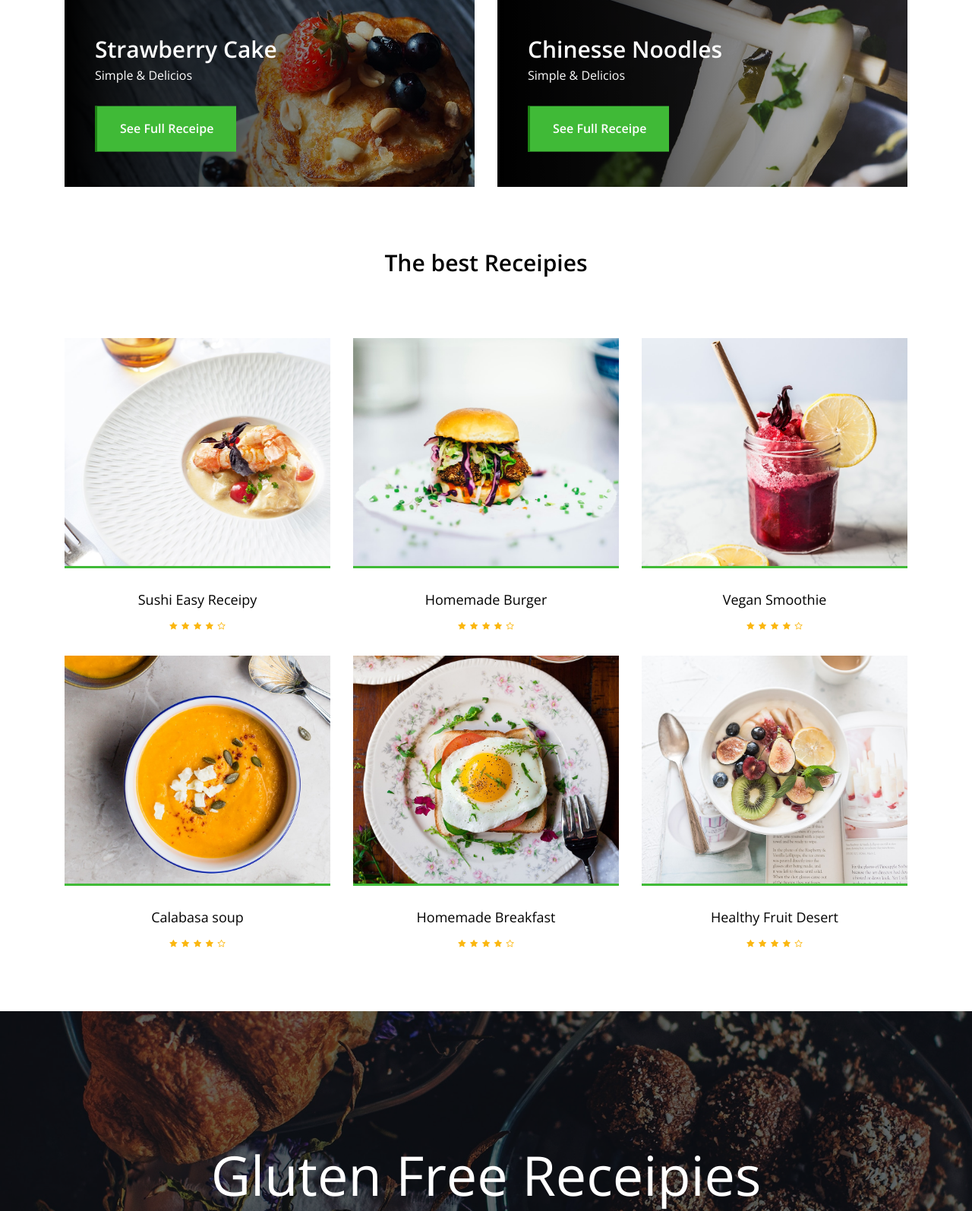
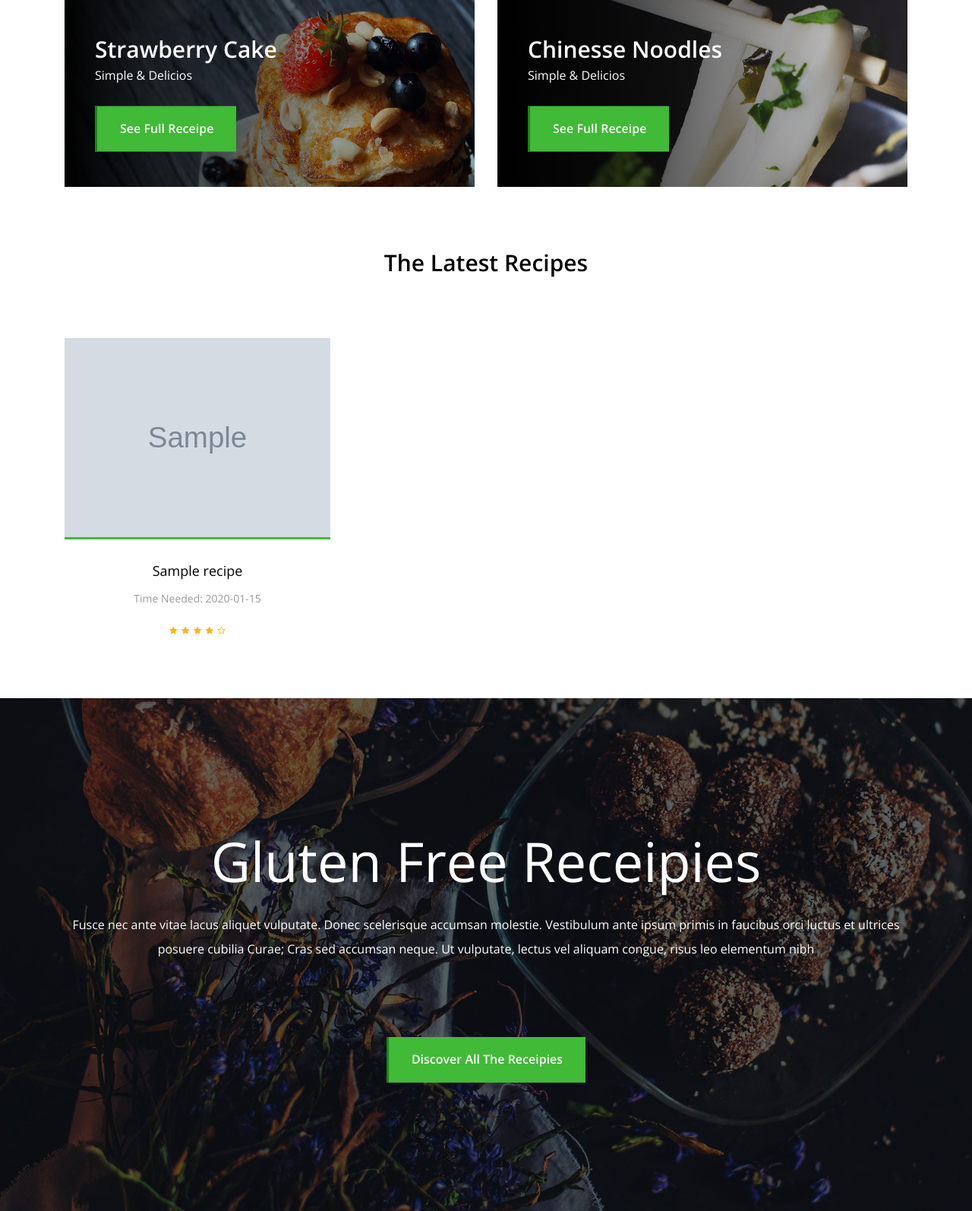
Before and after one commit to ann-jo-mathew/recipe_system, a Django app: page / in a window 1280 px wide. Shown: the part 1096-2690 px from the top of the page at 76% size. Run offline with Django 5.2, Linux system fonts and the light colour scheme; tables that the repository leaves empty hold one stand-in row (values such as "Sample post"); grey boxes marked "Sample" are stand-in pictures; some libraries are stand-ins or nearby versions; some web fonts are replaced.

Commit message:
latest recipe display

```diff
--- a/recipe/recipe/settings.py
+++ b/recipe/recipe/settings.py
@@ -122,3 +122,7 @@ STATIC_URL = 'static/'
 # https://docs.djangoproject.com/en/5.1/ref/settings/#default-auto-field
 
 DEFAULT_AUTO_FIELD = 'django.db.models.BigAutoField'
+
+# Media files entered by developer
+MEDIA_URL = '/media/'
+MEDIA_ROOT = BASE_DIR / 'media'
--- a/recipe/recipeApp/templates/recipeApp/base.html
+++ b/recipe/recipeApp/templates/recipeApp/base.html
@@ -9,7 +9,7 @@
         <!-- The above 4 meta tags *must* come first in the head; any other head content must come *after* these tags -->
 
         <!-- Title -->
-        <title>Delicious - Food Blog Template | Home</title>
+        <title>CookShare - Recipe Upload Platform</title>
 
         <!-- Favicon -->
         <link rel="icon" href="{% static 'recipeApp/img/core-img/favicon.ico' %}">
--- a/recipe/recipeApp/templates/recipeApp/index.html
+++ b/recipe/recipeApp/templates/recipeApp/index.html
@@ -127,20 +127,26 @@
             <div class="row">
                 <div class="col-12">
                     <div class="section-heading">
-                        <h3>The best Receipies</h3>
+                        <h3>The Latest Recipes</h3>
                     </div>
                 </div>
             </div>
 
             <div class="row">
-                <!-- Single Best Receipe Area -->
+
+                {# Latest recipes #}
+
+
+                        {% for recipe in latest_recipes %}
                         <div class="col-12 col-sm-6 col-lg-4">
                             <div class="single-best-receipe-area mb-30">
-                        <img src="{% static 'recipeApp/img/bg-img/r1.jpg' %}" alt="">
+                                <img src="{{recipe.image.url}}" alt="{{ recipe.recipe_name }}">
                                 <div class="receipe-content">
-                            <a href="receipe-post.html">
-                                <h5>Sushi Easy Receipy</h5>
-                            </a>
+                                    <a href="{% url 'recipe_detail' recipe_name=recipe.recipe_name %}"></a>
+                                        <h5>{{ recipe.recipe_name }}</h5>
+                                        <p>Time Needed: {{ recipe.time_needed }}</p>
+                                        <!-- <a href="{% url 'recipe_detail' recipe_name=recipe.recipe_name %}">View Details</a>-->
+                                   <!--</a> -->
                                     <div class="ratings">
                                         <i class="fa fa-star" aria-hidden="true"></i>
                                         <i class="fa fa-star" aria-hidden="true"></i>
@@ -151,101 +157,12 @@
                                 </div>
                             </div>
                         </div>
+                        {% endfor %}
 
+
+    </div>
                 <!-- Single Best Receipe Area -->
-                <div class="col-12 col-sm-6 col-lg-4">
-                    <div class="single-best-receipe-area mb-30">
-                        <img src="{% static 'recipeApp/img/bg-img/r2.jpg' %}" alt="">
-                        <div class="receipe-content">
-                            <a href="receipe-post.html">
-                                <h5>Homemade Burger</h5>
-                            </a>
-                            <div class="ratings">
-                                <i class="fa fa-star" aria-hidden="true"></i>
-                                <i class="fa fa-star" aria-hidden="true"></i>
-                                <i class="fa fa-star" aria-hidden="true"></i>
-                                <i class="fa fa-star" aria-hidden="true"></i>
-                                <i class="fa fa-star-o" aria-hidden="true"></i>
-                            </div>
-                        </div>
-                    </div>
-                </div>
 
-                <!-- Single Best Receipe Area -->
-                <div class="col-12 col-sm-6 col-lg-4">
-                    <div class="single-best-receipe-area mb-30">
-                        <img src="{% static 'recipeApp/img/bg-img/r3.jpg' %}" alt="">
-                        <div class="receipe-content">
-                            <a href="receipe-post.html">
-                                <h5>Vegan Smoothie</h5>
-                            </a>
-                            <div class="ratings">
-                                <i class="fa fa-star" aria-hidden="true"></i>
-                                <i class="fa fa-star" aria-hidden="true"></i>
-                                <i class="fa fa-star" aria-hidden="true"></i>
-                                <i class="fa fa-star" aria-hidden="true"></i>
-                                <i class="fa fa-star-o" aria-hidden="true"></i>
-                            </div>
-                        </div>
-                    </div>
-                </div>
-
-                <!-- Single Best Receipe Area -->
-                <div class="col-12 col-sm-6 col-lg-4">
-                    <div class="single-best-receipe-area mb-30">
-                        <img src="{% static 'recipeApp/img/bg-img/r4.jpg' %}" alt="">
-                        <div class="receipe-content">
-                            <a href="receipe-post.html">
-                                <h5>Calabasa soup</h5>
-                            </a>
-                            <div class="ratings">
-                                <i class="fa fa-star" aria-hidden="true"></i>
-                                <i class="fa fa-star" aria-hidden="true"></i>
-                                <i class="fa fa-star" aria-hidden="true"></i>
-                                <i class="fa fa-star" aria-hidden="true"></i>
-                                <i class="fa fa-star-o" aria-hidden="true"></i>
-                            </div>
-                        </div>
-                    </div>
-                </div>
-
-                <!-- Single Best Receipe Area -->
-                <div class="col-12 col-sm-6 col-lg-4">
-                    <div class="single-best-receipe-area mb-30">
-                        <img src="{% static 'recipeApp/img/bg-img/r5.jpg' %}" alt="">
-                        <div class="receipe-content">
-                            <a href="receipe-post.html">
-                                <h5>Homemade Breakfast</h5>
-                            </a>
-                            <div class="ratings">
-                                <i class="fa fa-star" aria-hidden="true"></i>
-                                <i class="fa fa-star" aria-hidden="true"></i>
-                                <i class="fa fa-star" aria-hidden="true"></i>
-                                <i class="fa fa-star" aria-hidden="true"></i>
-                                <i class="fa fa-star-o" aria-hidden="true"></i>
-                            </div>
-                        </div>
-                    </div>
-                </div>
-
-                <!-- Single Best Receipe Area -->
-                <div class="col-12 col-sm-6 col-lg-4">
-                    <div class="single-best-receipe-area mb-30">
-                        <img src="{% static 'recipeApp/img/bg-img/r6.jpg' %}" alt="">
-                        <div class="receipe-content">
-                            <a href="receipe-post.html">
-                                <h5>Healthy Fruit Desert</h5>
-                            </a>
-                            <div class="ratings">
-                                <i class="fa fa-star" aria-hidden="true"></i>
-                                <i class="fa fa-star" aria-hidden="true"></i>
-                                <i class="fa fa-star" aria-hidden="true"></i>
-                                <i class="fa fa-star" aria-hidden="true"></i>
-                                <i class="fa fa-star-o" aria-hidden="true"></i>
-                            </div>
-                        </div>
-                    </div>
-                </div>
             </div>
         </div>
     </section>
--- a/recipe/recipeApp/urls.py
+++ b/recipe/recipeApp/urls.py
@@ -3,4 +3,7 @@ from . import views
 
 urlpatterns = [
     path('', views.index, name='index'),
+    path('demo/', views.demo, name='demo'),
+    path('recipe/<str:recipe_name>/', views.recipe_detail, name='recipe_detail'),
+
 ]
--- a/recipe/recipeApp/views.py
+++ b/recipe/recipeApp/views.py
@@ -1,11 +1,15 @@
-from django.shortcuts import render, redirect
+from django.shortcuts import render, redirect, get_object_or_404
 from .models import Recipe
 
 def index(request):
+    latest_recipes = Recipe.objects.order_by('-created_at')[:6]  # Fetch latest 6 recipes
+    return render(request, 'recipeApp/index.html', {'latest_recipes': latest_recipes})
+
+""" def index(request):
     recipes = Recipe.objects.all()  # Fetch all recipes
     return render(request, 'recipeApp/index.html')
-
-def about(request):
+     """
+""" def about(request):
     return render(request, 'recipeApp/about.html')
 
 def blog_post(request):
@@ -19,3 +23,25 @@ def contact(request):
 
 def elements(request):
     return render(request, 'recipeApp/elements.html')
+ """
+def demo(request):
+    recipes = Recipe.objects.all()  # Fetch all recipes
+    return render(request, 'recipeApp/demo.html',{'recipes':recipes})
+
+""" def latest_recipes(request):
+    latest_recipes = Recipe.objects.order_by('-created_at')[:6]  # Fetch latest 6 recipes
+    print(latest_recipes)
+    return render(request, 'recipeApp/latest_recipes.html', {'latest_recipes': latest_recipes})
+
+def recipe_detail(request, recipe_name):
+    recipe = get_object_or_404(Recipe, recipe_name=recipe_name)
+    return render(request, 'recipeApp/recipe_detail.html', {'recipe': recipe})
+     """
+
+def recipe_detail(request, recipe_name):
+    recipe = get_object_or_404(Recipe, recipe_name=recipe_name)
+    latest_recipes = Recipe.objects.order_by('-created_at')[:6]  # Fetch latest 6 recipes
+    return render(request, 'recipeApp/index.html', {
+        'recipe': recipe,
+        'latest_recipes': latest_recipes
+    })
```
Also changed, not shown: recipe/recipeApp/templates/recipeApp/demo.html (deleted), recipe/recipe_images/frenchfry.jpeg (added), recipe/recipe_images/fud1.jpeg (added), recipe/recipe_images/fud2.jpeg (added), 1 other file. Lines whose indentation alone changed are shown as unchanged.
